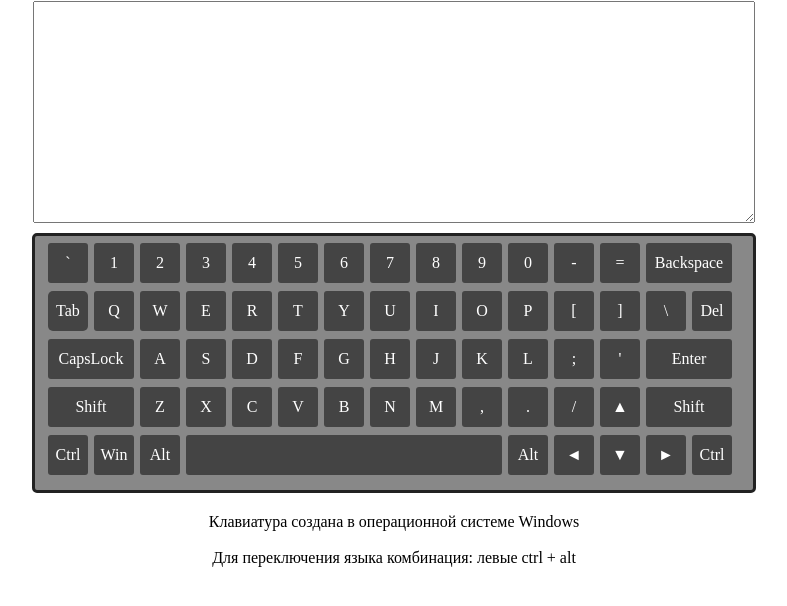
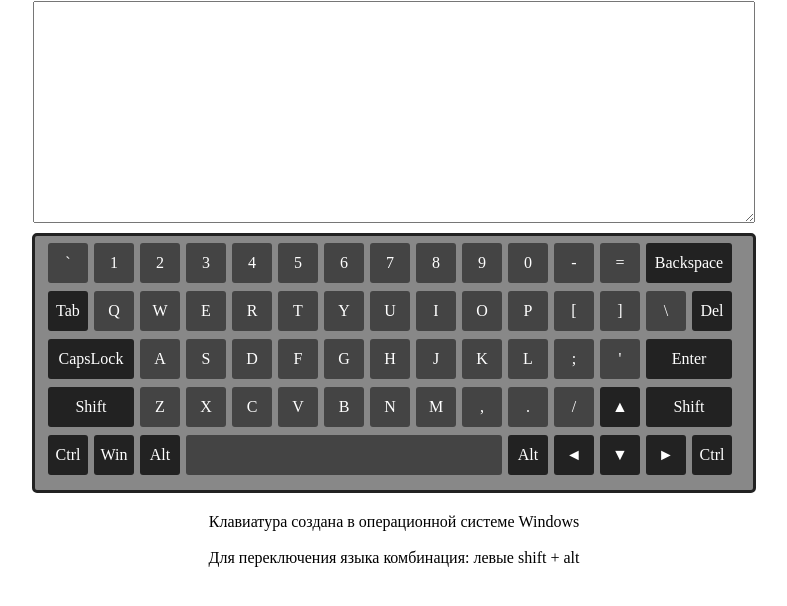
Before and after one commit to natanchik/virtual-keyboard, a plain HTML site: page index.html in a window 1280 px wide. Both pictures are taken after a click on the element "Tab". Shown: the part 86-692 px from the top of the page, without its empty margins (246-1033 px from the left). Drawn offline with Linux system fonts and the light colour scheme.

Commit message:
refactor: extract styles from main.js to style.css

```diff
--- a/main.js
+++ b/main.js
@@ -1,3 +1,5 @@
+// Add elements on the page
+
 let header = document.createElement("h1");
 header.classList.add("header");
 header.innerText = "Virtual Keyboard";
@@ -12,6 +14,8 @@ document.body.appendChild(textarea);
 let board = document.createElement("div");
 board.classList.add("board");
 document.body.appendChild(board);
+
+// Create and add buttons on the keyboard
 
 function createRow() {
   let row = document.createElement("div");
@@ -30,7 +34,10 @@ let symbol_rows = [
 let keyNames = new Map(Object.entries({"[": "BracketLeft", "]": "BracketRight",
     "\\": "Backslash", "`": "Backquote", '/': "Slash", "'": "Quote", ";": "Semicolon",
     ",": "Comma", ".": "Period", "-": "Minus", "=": "Equal", "Del": "Delete", " ": "Space",
-    "◄": "ArrowLeft", "▼": "ArrowDown", "►": "ArrowRight", "▲": "ArrowUp"}));
+    "◄": "ArrowLeft", "▼": "ArrowDown", "►": "ArrowRight", "▲": "ArrowUp", "Win": "MetaLeft"}));
+
+let isCapsLock = false;
+let isEng = true;
 
 function createButton(text) {
   let button = document.createElement("div");
@@ -42,16 +49,21 @@ function createButton(text) {
   }
   if ("ABCDEFGHIJKLMNOPQRSTUVWXYZ".includes(text)) {
     button.setAttribute("id", `Key${text}`);
+    button.classList.add("letters");
   } else if ("0123456789".includes(text)) {
     button.setAttribute("id", `Digit${text}`);
+    button.classList.add("digits");
   } else if (keyNames.has(text)) {
     button.setAttribute("id", keyNames.get(text));
+    if (text.length === 1 && text !== "◄" && text !== "▼" && text !==  "►" && text !== "▲") {
+      button.classList.add("symbols");
+    } else {
+      button.classList.add("funcButtons");
+    }
   } else {
     button.setAttribute("id", text);
+    button.classList.add("funcButtons");
   }
-  // if (text.length > 1 || text === "◄" || text === "▼" || text === "►" || text === "▲") {
-  //   button.style.backgroundColor = "#222222";
-  // }
   button.innerText = text;
   return button;
 };
@@ -76,13 +88,28 @@ let altButtons = Array.from(document.querySelectorAll("#Alt"));
 altButtons[0].setAttribute("id", "AltLeft");
 altButtons[1].setAttribute("id", "AltRight");
 
+let buttonCaps = document.getElementById("CapsLock");
+
+// Add interactive
+
 board.onmousedown = function(event) {
   let target = event.target;
   if (target.classList.contains('button')) {
-    target.style.backgroundColor = "#2cfd72";
-    target.style.borderRadius = "50px";
-    if (target.innerText.length < 2) {
-      textarea.textContent += target.innerText;
+    target.classList.add("active");
+    if (event.code === "CapsLock") {
+      isCapsLock = !isCapsLock;
+    } else {
+      let text = "";
+      if (target.innerText.length === 1) {
+        text = target.innerText;
+      } else if (target.innerText == "Enter") {
+        text = "\n"
+      } else if (target.innerText == "Tab") {
+        text = "\t"
+      } else if (target.innerText == "Space") {
+        text = " "
+      }
+      textarea.textContent += text;
     }
   }
 }
@@ -90,39 +117,36 @@ board.onmousedown = function(event) {
 board.onmouseup = function(event) {
   let target = event.target;
   if (target.classList.contains('button')) {
-    target.style.backgroundColor = "#444444";
-    target.style.borderRadius = "5px";
+    if (target.innerText === "CapsLock") {
+      isCapsLock = !isCapsLock;
+    } else {
+      target.classList.remove("active");
+    }
   }
 }
-/*
-let big_buttons = Array.from(document.querySelectorAll(".button"))
-big_buttons.addEventListener("click", {
-  let button = event.target;
-})
-*/
+
 document.addEventListener('keydown', function(event) {
   let button = document.getElementById(event.code);
-  button.style.backgroundColor = "#2cfd72";
-  button.style.borderRadius = "50px";
-  if (button.innerText.length < 2) {
-    textarea.textContent += button.innerText;
+  button.classList.add("active");
+  if (event.code === "CapsLock") {
+    isCapsLock = !isCapsLock;
   }
 });
 
 document.addEventListener('keyup', function(event) {
   let button = document.getElementById(event.code);
-  button.style.backgroundColor = "#444444";
-  button.style.borderRadius = "5px";
+  button.classList.remove("active");
 });
 
-// Описание в конце документа
+// Description in the end of document
+
 let description = document.createElement("div");
 description.classList.add("decription");
 
 let paragraph = document.createElement("p");
 paragraph.classList.add("paragraph");
 paragraph.innerText = `Клавиатура создана в операционной системе Windows\n
-Для переключения языка комбинация: левыe ctrl + alt`;
+Для переключения языка комбинация: левыe shift + alt`;
 
 document.body.appendChild(description);
 description.appendChild(paragraph);
--- a/style.css
+++ b/style.css
@@ -55,11 +55,15 @@ body {
   transition: border-radius 0.3s, background-color 0.3s
 }
 
+.funcButtons {
+  background-color: #222222;
+}
+
 .button:hover {
   background: #79aa89;
 }
 
-.button:active {
+.button.active {
   background-color: #2cfd72;
   border-radius: 50px;
 }
```
